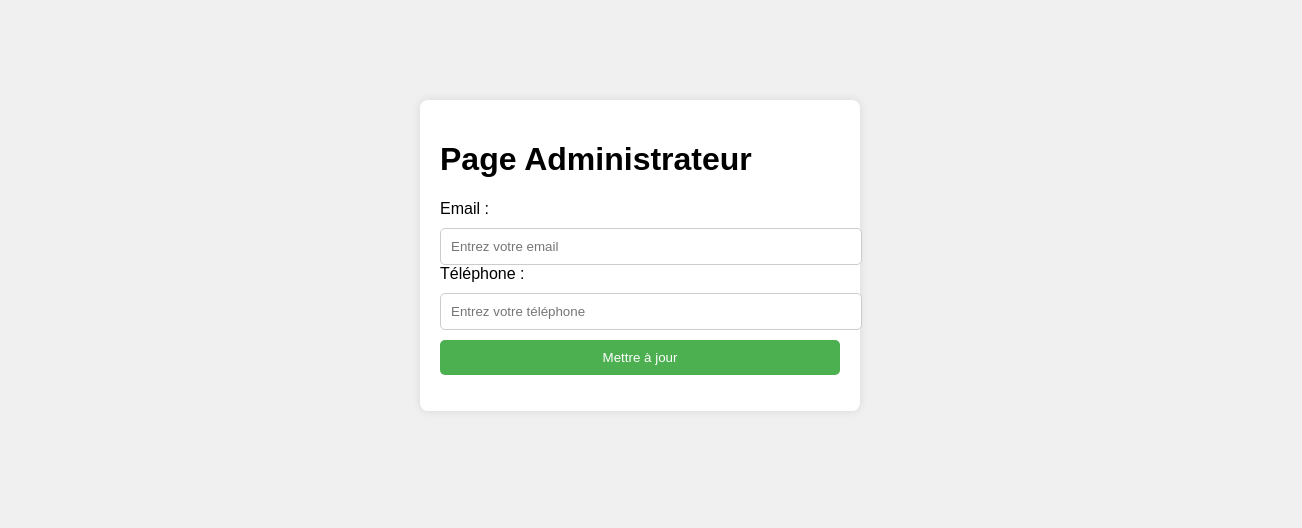
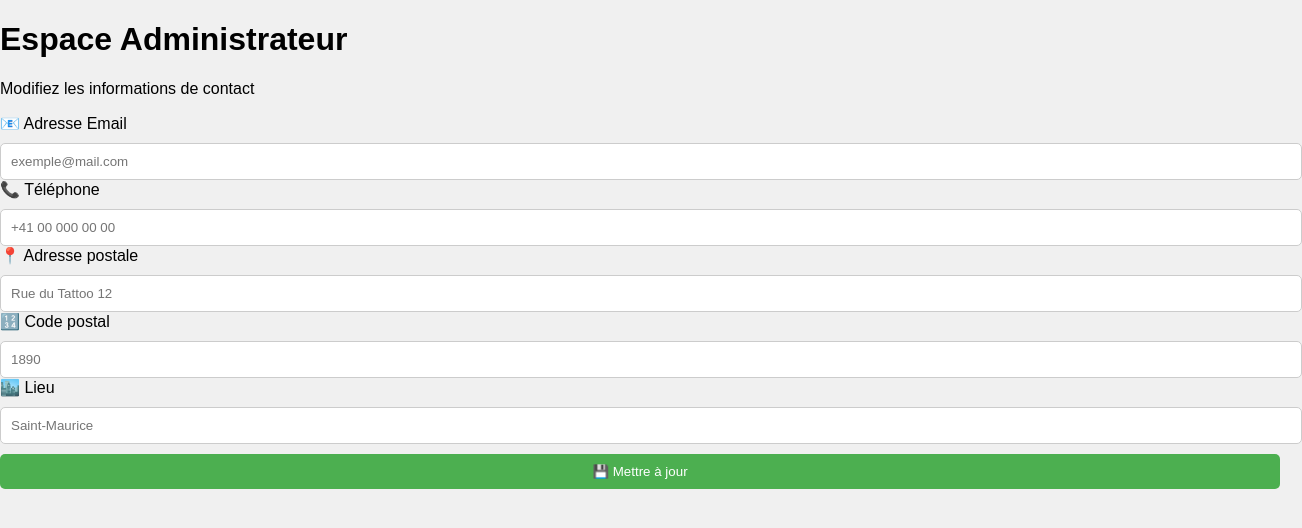
Before and after one commit to alexisvannay/essai, a plain HTML site: page index.html in a window 1280 px wide. Shown: the whole page, 1302 px wide, since content can reach past the window. Drawn offline with Linux system fonts and the light colour scheme.

Commit message:
Update index.html

```diff
--- a/index.html
+++ b/index.html
@@ -2,20 +2,36 @@
 <html lang="fr">
 <head>
   <meta charset="UTF-8">
-  <title>Admin</title>
+  <title>Admin | AV Web Création</title>
+  <meta name="viewport" content="width=device-width, initial-scale=1.0">
   <link rel="stylesheet" href="style.css">
 </head>
 <body>
-  <div class="container">
-    <h1>Page Administrateur</h1>
-    <label for="email">Email :</label>
-    <input type="email" id="email" placeholder="Entrez votre email">
-    <label for="phone">Téléphone :</label>
-    <input type="tel" id="phone" placeholder="Entrez votre téléphone">
-    <button id="save">Mettre à jour</button>
-    <p id="message"></p>
+  <div class="admin-container">
+    <h1 class="title">Espace Administrateur</h1>
+    <p class="subtitle">Modifiez les informations de contact</p>
+
+    <div class="form-card">
+      <label for="email">📧 Adresse Email</label>
+      <input type="email" id="email" placeholder="exemple@mail.com" required>
+
+      <label for="phone">📞 Téléphone</label>
+      <input type="tel" id="phone" placeholder="+41 00 000 00 00" required>
+      <label for="adresse">📍 Adresse postale</label>
+      <input type="text" id="adresse" placeholder="Rue du Tattoo 12" required>
+
+      <label for="codePostal">🔢 Code postal</label>
+      <input type="text" id="codePostal" placeholder="1890" required>
+
+      <label for="lieu">🏙️ Lieu</label>
+      <input type="text" id="lieu" placeholder="Saint-Maurice" required>
+
+
+      <button id="save">💾 Mettre à jour</button>
+      <p id="message" class="message"></p>
+    </div>
   </div>
+
   <script type="module" src="script.js"></script>
-
 </body>
 </html>
```
